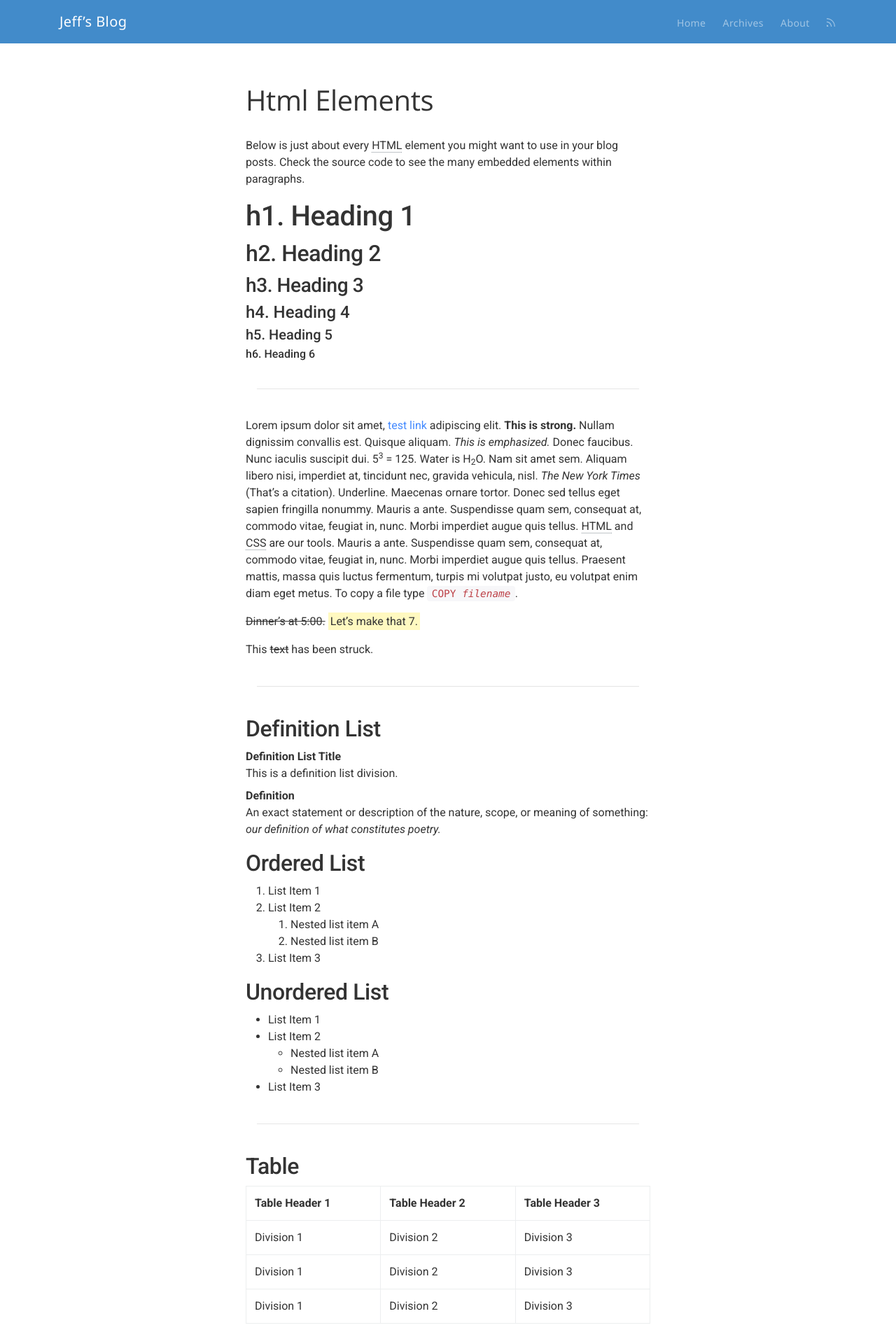
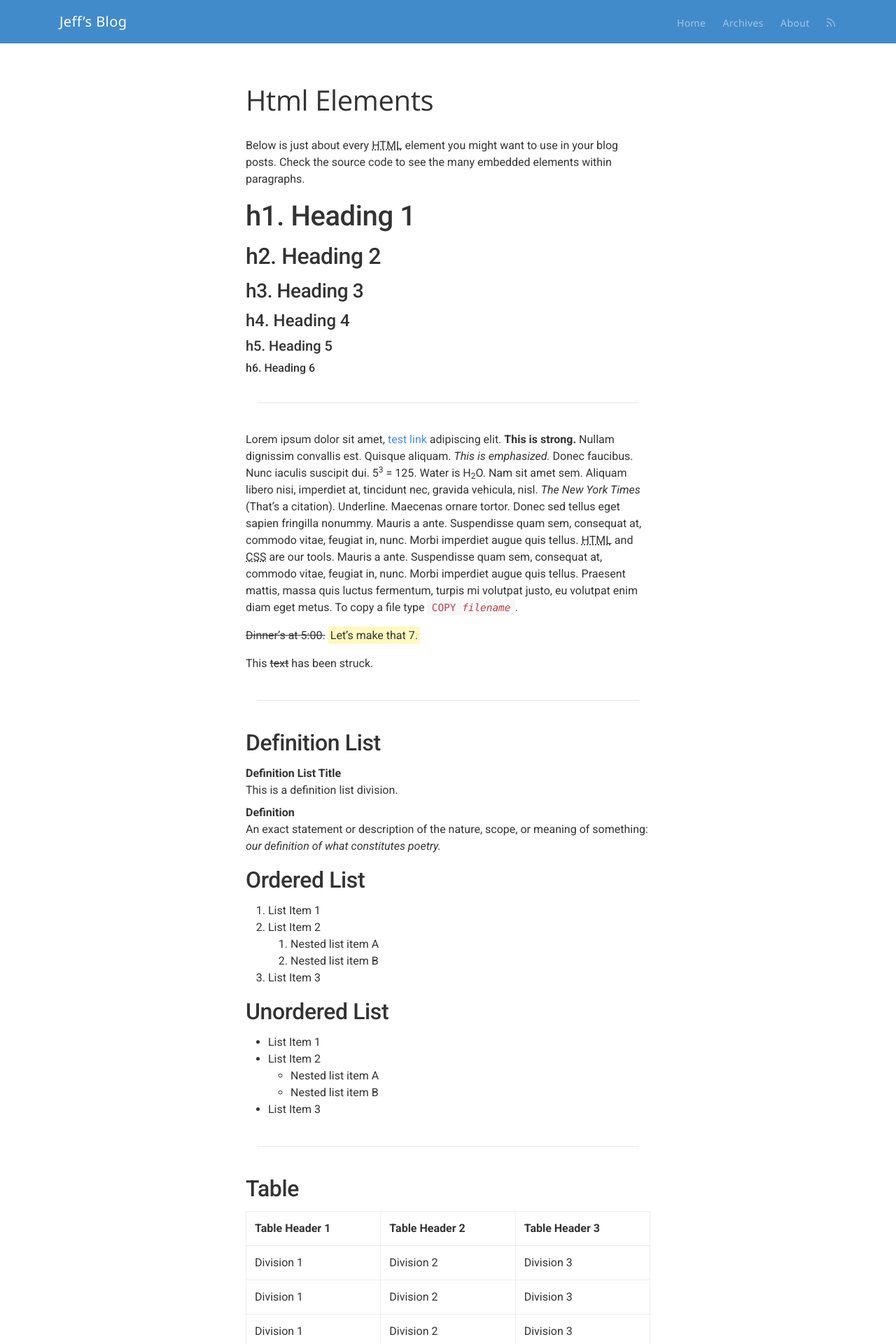
Before and after one commit to jefx07/jefx07.github.io, a Jekyll site: the page built from test_2.md, in a window 1280 px wide. Shown: the top 1920 px of the page at 70% size. Built offline with Jekyll 4.4.1, drawn with Linux system fonts in a browser that asks for light colours.

Commit message:
add reboot

```diff
--- a/_sass/scss/_base.scss
+++ b/_sass/scss/_reboot.scss
@@ -79,7 +79,7 @@
 // Remove top margins from headings
 h1, h2, h3, h4, h5, h6 {
   margin-top: 0;
-  margin-bottom: 0.5rem;
+  margin-bottom: 0.75rem;
 }
 
 // Reset margins on paragraphs
@@ -91,8 +91,6 @@
 // Abbreviations and acronyms
 abbr[title] {
   cursor: help;
-  border-bottom: 1px dotted $gray-light;
-  text-decoration: none;
 }
 
 address {
@@ -151,6 +149,27 @@
   }
 }
 
+// And undo these styles for placeholder links/named anchors (without href)
+// which have not been made explicitly keyboard-focusable (without tabindex).
+// It would be more straightforward to just use a[href] in previous block, but that
+// causes specificity issues in many other styles that are too complex to fix.
+// See https://github.com/twbs/bootstrap/issues/19402
+
+a:not([href]):not([tabindex]) {
+  color: inherit;
+  text-decoration: none;
+
+  &:focus,
+  &:hover {
+    color: inherit;
+    text-decoration: none;
+  }
+
+  &:focus {
+    outline: none;
+  }
+}
+
 
 //
 // Code
@@ -158,7 +177,7 @@
 
 pre {
   margin-top: 0;
-  margin-bottom: 1rem;
+  margin-bottom: 1.5rem;
   overflow: auto;
 }
 
@@ -190,6 +209,29 @@
 
 [role="button"] {
   cursor: pointer;
+}
+
+
+// Avoid 300ms click delay on touch devices that support the `touch-action` CSS property.
+//
+// In particular, unlike most other browsers, IE11+Edge on Windows 10 on touch devices and IE Mobile 10-11
+// DON'T remove the click delay when `<meta name="viewport" content="width=device-width">` is present.
+// However, they DO support removing the click delay via `touch-action: manipulation`.
+// See:
+// * https://v4-alpha.getbootstrap.com/content/reboot/#click-delay-optimization-for-touch
+// * http://caniuse.com/#feat=css-touch-action
+// * https://patrickhlauke.github.io/touch/tests/results/#suppressing-300ms-delay
+
+a,
+area,
+button,
+[role="button"],
+input,
+label,
+select,
+summary,
+textarea {
+  touch-action: manipulation;
 }
 
 
--- a/_sass/scss/framework.scss
+++ b/_sass/scss/framework.scss
@@ -22,7 +22,7 @@
 @import 'print';
 
 // Core CSS
-@import 'base';
+@import 'reboot';
 @import 'type';
 @import 'images';
 @import 'layout';
```
